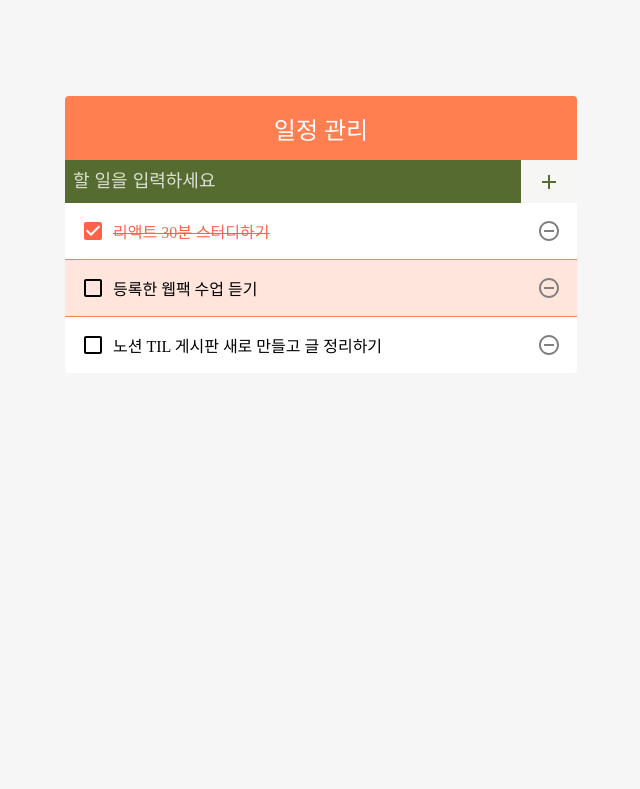
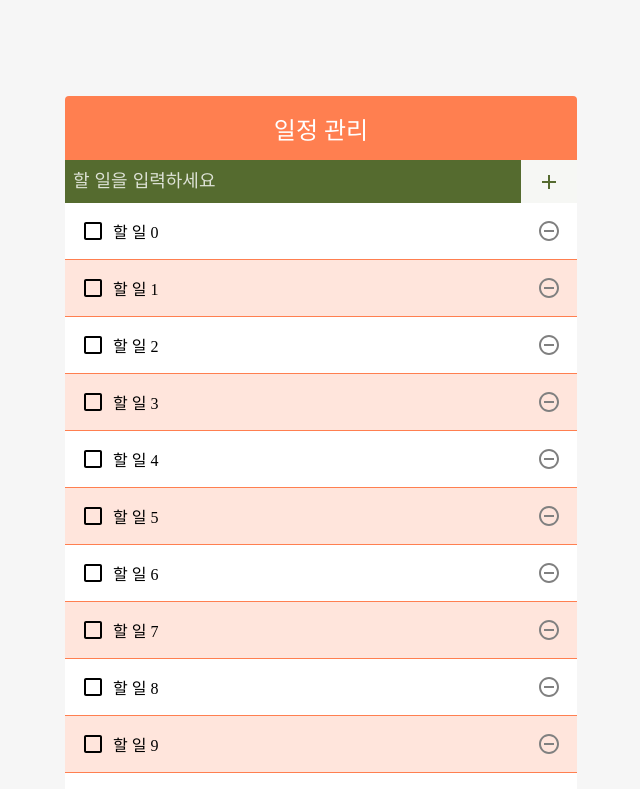
Before and after one commit to seulgiyoon/learning-react, a React (Create React App) app in the folder 10-todo-app/: page / in a window 1280 px wide. Shown: the top 789 px of the page, without its empty margins (319-959 px from the left). Built offline with nearby package versions, Linux system fonts and the light colour scheme.

Commit message:
Use funtional update for useState

```diff
--- a/10-todo-app/src/App.js
+++ b/10-todo-app/src/App.js
@@ -3,24 +3,20 @@
 import TodoInsert from 'components/TodoInsert';
 import TodoList from 'components/TodoList';
 
+function createBulkTodos() {
+  const array = [];
+  for (let i = 0; i <= 2500; i++) {
+    array.push({
+      id: i,
+      text: `할 일 ${i}`,
+      checked: false,
+    });
+  }
+  return array;
+}
+
 function App() {
-  const [todos, setTodos] = useState([
-    {
-      id: 1,
-      text: '리액트 30분 스터디하기',
-      checked: true,
-    },
-    {
-      id: 2,
-      text: '등록한 웹팩 수업 듣기',
-      checked: false,
-    },
-    {
-      id: 3,
-      text: '노션 TIL 게시판 새로 만들고 글 정리하기',
-      checked: false,
-    },
-  ]);
+  const [todos, setTodos] = useState(createBulkTodos);
 
   // 할일 목록에 붙을 id. 화면에 랜더되거나 이 값으로 인해 컴포넌트가 리랜더되어야 할 필요가 없으므로
   // useRef를 이용한다 (211p)
@@ -29,35 +25,34 @@
   const onInsert = useCallback(
     text => {
       const newTodo = {
-        // useRef의 현재 값은 .current로 얻는다
         id: nextId.current,
         text: text,
         checked: false,
       };
-      setTodos(todos.concat(newTodo));
+      // useState의 함수형 업데이트. 바로 새 값을 넣지 않고, 어떻게 업데이트할지를 정해준다.
+      // 이렇게 하면 52번줄에 todos를 넣지 않아도 되고, 따라서 todos가 바뀔 때마다 함수가 바뀌는 일이 사라진다.
+      setTodos(todos => todos.concat(newTodo));
       nextId.current = nextId.current + 1;
     },
-    // 여기에 todos를 넣지 않으면, 맨 처음 랜더되었을때의 todos 값만을 함수가 기억함
-    [todos],
+    [],
   );
 
   const onRemove = useCallback(
     id => {
-      setTodos(todos.filter(todo => todo.id !== id));
+      setTodos(todos => todos.filter(todo => todo.id !== id));
     },
-    [todos],
+    [],
   );
 
   const onToggle = useCallback(
     id => {
-      setTodos(
-        // 삼항연산자로 한 건 처음. id일치하면 toggle, 아니면 그냥 그대로 리턴.
+      setTodos(todos =>
         todos.map(todo =>
           todo.id === id ? { ...todo, checked: !todo.checked } : todo,
         ),
       );
     },
-    [todos],
+    [],
   );
 
   return (
--- a/10-todo-app/src/components/TodoListItem.js
+++ b/10-todo-app/src/components/TodoListItem.js
@@ -23,4 +23,4 @@
   );
 }
 
-export default TodoListItem;
+export default React.memo(TodoListItem);
```
